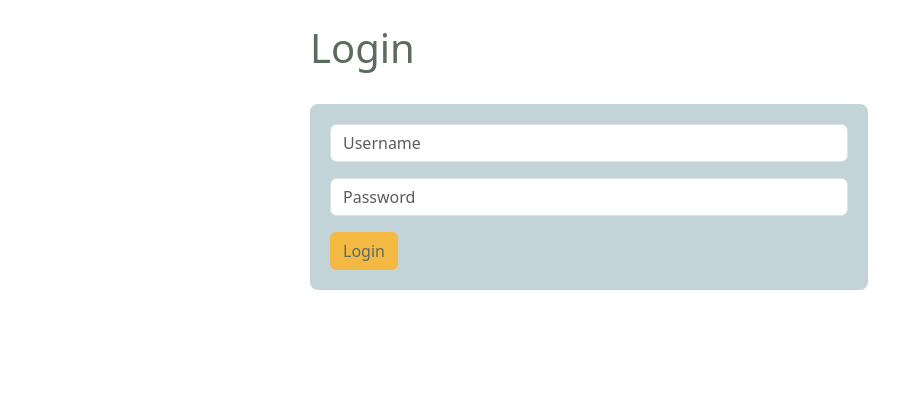
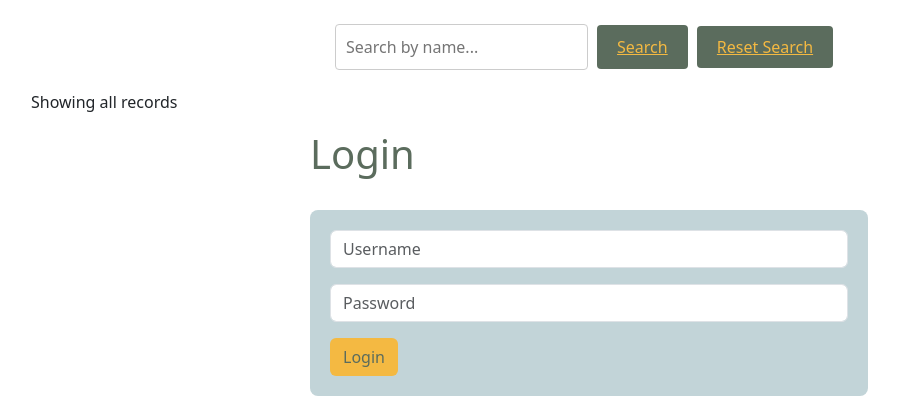
Before and after one commit to HrishikeshBadve/Inventory-Management, a Django app: page / in a window 1280 px wide. Shown: the part 56-476 px from the top of the page, without its empty margins (51-950 px from the left). Run offline with Django 5.2, Linux system fonts and the light colour scheme.

Commit message:
Search Functionality

```diff
--- a/website/templates/home.html
+++ b/website/templates/home.html
@@ -1,6 +1,66 @@
 {% extends 'base.html' %}
 
 {% block content %}
+
+<head>
+  <style>
+    .search-container {
+      text-align: center;
+      margin-bottom: 20px;
+    }
+
+    .search-form {
+      display: inline-block;
+      margin-right: 10px;
+    }
+
+    .search-input {
+      padding: 10px;
+      font-size: 16px;
+      border: 1px solid #ccc;
+      border-radius: 4px;
+    }
+
+    .search-button, .reset-button {
+      padding: 10px 20px;
+      font-size: 16px;
+      border: none;
+      border-radius: 4px;
+      cursor: pointer;
+      background-color: #5b6c5d;
+      color: #f4b942;
+      margin-left: 5px;
+    }
+
+    .search-button:hover, .reset-button:hover {
+      background-color: black;
+    }
+
+    .search-message {
+      margin: 20px;
+      font-size: 18px;
+    }
+
+    .search-button-text {
+      text-decoration: underline;
+    }
+
+  </style>
+</head>
+
+
+<body>
+  <div class="search-container">
+    <form method="GET" action="{% url 'home' %}" class="search-form">
+      <input type="text" name="q" class="search-input" placeholder="Search by name..." value="{{ request.GET.q }}">
+      <button type="submit" class="search-button"><span class="search-button-text">Search</span></button>
+      <a href="{% url 'home' %}" class="reset-button">Reset Search</a>
+    </form>
+  </div>
+
+  {% if message %}
+      <p>{{ message }}</p>
+  {% endif %}
 
   {% if user.is_authenticated %}
 
@@ -54,4 +114,6 @@
 
   {% endif %}
 
+</body>
+
 {% endblock %}
--- a/website/views.py
+++ b/website/views.py
@@ -3,10 +3,21 @@ from django.contrib.auth import authenticate, login, logout
 from django.contrib import messages
 from .forms import SignUpForm, AddRecordForm
 from.models import Record
+from django.db.models import Q
 
 
 def home(request):
 	records = Record.objects.all()
+
+	query = request.GET.get('q')
+	message = ""
+	if query:
+		records = records.filter(name__icontains=query)
+		message = f"Showing results for '{query}'"
+	else:
+		message = "Showing all records"
+
+	return render(request, 'home.html', {'records': records, 'message': message})
 
 	# Check to see if logged in
 	if request.method == 'POST':
```
Lines whose indentation alone changed are shown as unchanged.
